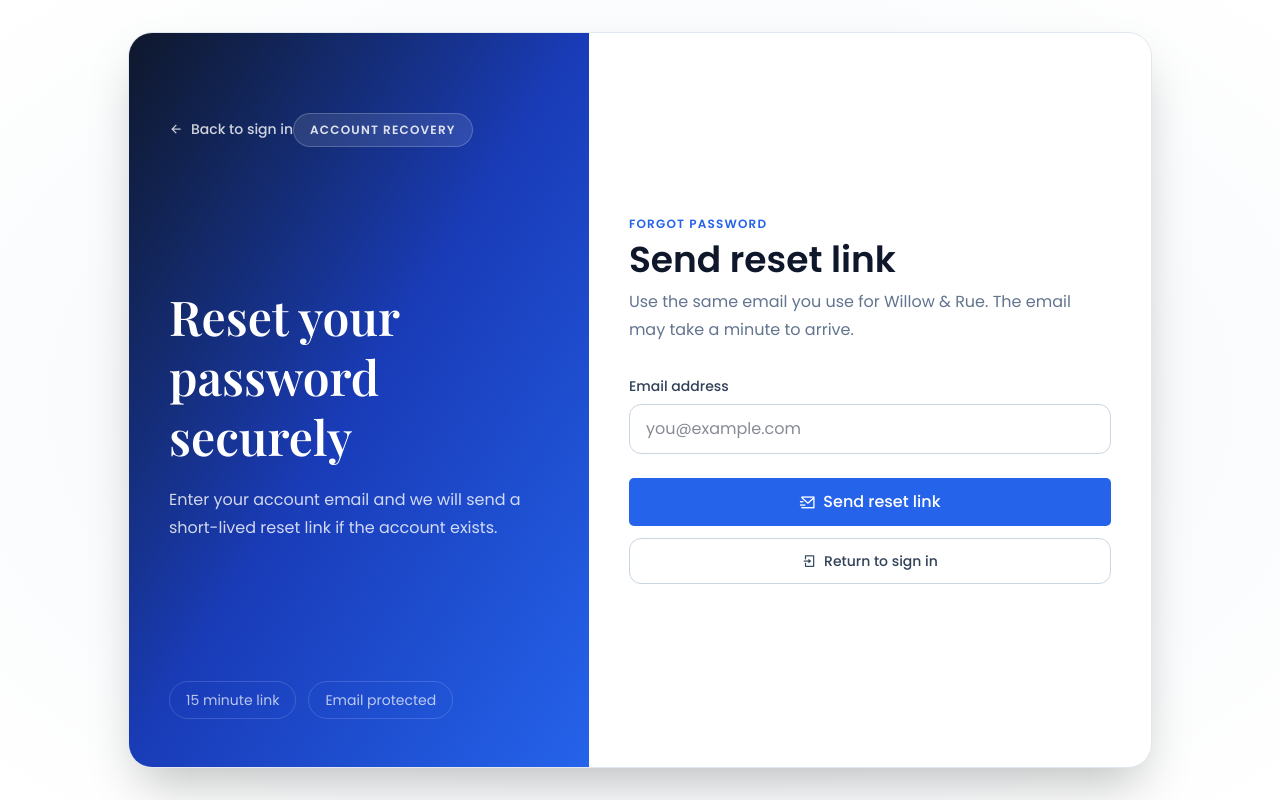
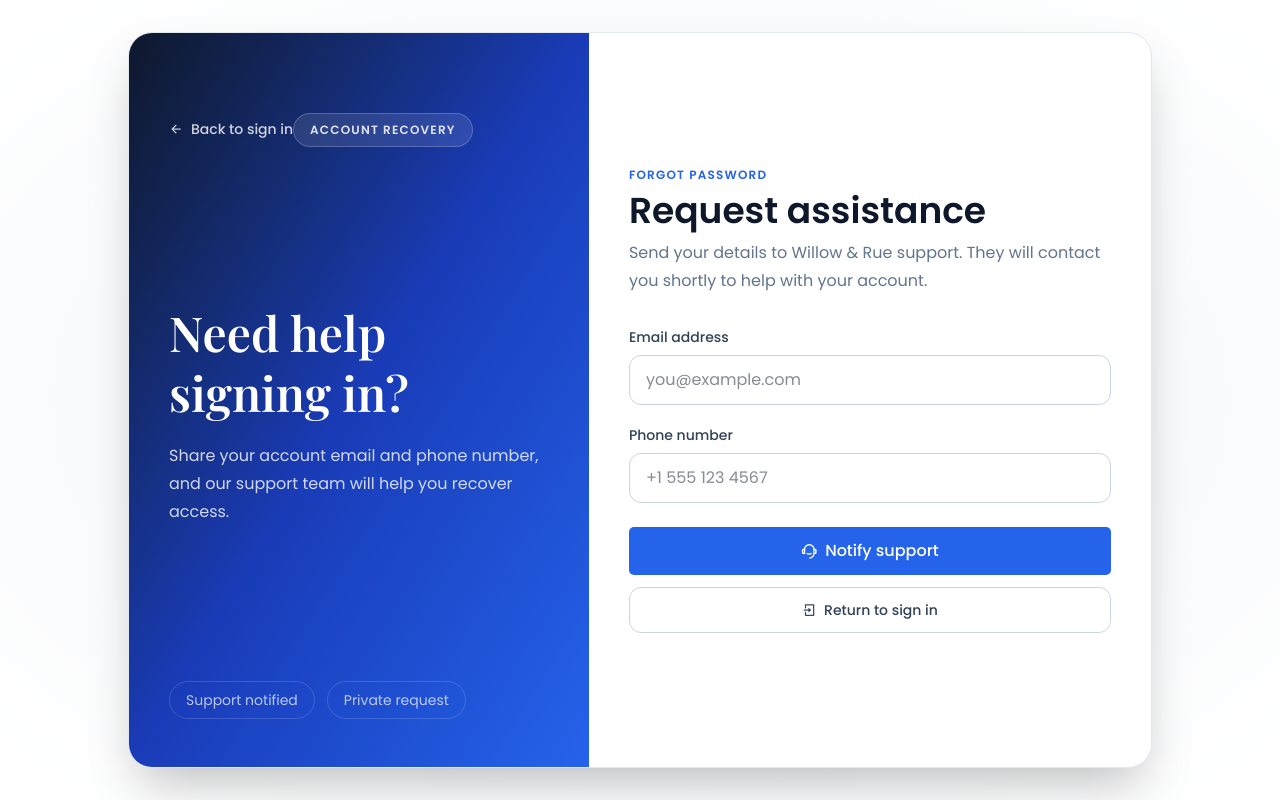
Before and after one commit to StanProgrammer/e-commerce-project, a React (Vite) app in the folder client/: page /forgot-password in a window 1280 px wide. Built offline with nearby package versions, Linux system fonts and the light colour scheme; no server answers.

Commit message:
Changed Forgot Password

```diff
--- a/client/src/components/ForgotPassword.jsx
+++ b/client/src/components/ForgotPassword.jsx
@@ -18,30 +18,61 @@ const getEmailError = (email) => {
   return "";
 };
 
+const getPhoneError = (phone) => {
+  const value = phone.trim();
+
+  if (!value) {
+    return "Phone number is required.";
+  }
+
+  if (!/^[+()\-\s.\d]{7,20}$/.test(value)) {
+    return "Enter a valid phone number.";
+  }
+
+  return "";
+};
+
 export default function ForgotPassword() {
-  const [email, setEmail] = useState("");
-  const [error, setError] = useState("");
+  const [form, setForm] = useState({ email: "", phone: "" });
+  const [errors, setErrors] = useState({});
   const [isSent, setIsSent] = useState(false);
   const emailRef = useRef(null);
+  const phoneRef = useRef(null);
   const [forgotPassword, { isLoading }] = useForgotPasswordMutation();
+
+  const updateField = (field, value) => {
+    setForm((current) => ({ ...current, [field]: value }));
+    setErrors((current) => ({ ...current, [field]: "" }));
+  };
 
   const handleSubmit = async (event) => {
     event.preventDefault();
 
-    const nextError = getEmailError(email);
-    setError(nextError);
+    const nextErrors = {
+      email: getEmailError(form.email),
+      phone: getPhoneError(form.phone),
+    };
+    const hasErrors = Object.values(nextErrors).some(Boolean);
+    setErrors(nextErrors);
 
-    if (nextError) {
-      emailRef.current?.focus();
+    if (hasErrors) {
+      if (nextErrors.email) {
+        emailRef.current?.focus();
+      } else {
+        phoneRef.current?.focus();
+      }
       return;
     }
 
     try {
-      const response = await forgotPassword({ email: email.trim().toLowerCase() }).unwrap();
+      const response = await forgotPassword({
+        email: form.email.trim().toLowerCase(),
+        phone: form.phone.trim(),
+      }).unwrap();
       setIsSent(true);
-      toast.success(response.message || "Check your email for a reset link.");
+      toast.success(response.message || "Support has been notified.");
     } catch (err) {
-      toast.error(getApiErrorMessage(err, "We could not send the reset email. Please try again."));
+      toast.error(getApiErrorMessage(err, "We could not notify support right now. Please try again."));
     }
   };
 
@@ -66,16 +97,16 @@ export default function ForgotPassword() {
             className="relative my-10 max-w-xl lg:my-0"
           >
             <h1 className="text-4xl leading-tight font-semibold sm:text-5xl" style={{ fontFamily: "var(--font-header)" }}>
-              Reset your password securely
+              Need help signing in?
             </h1>
             <p className="mt-5 max-w-lg text-sm leading-7 text-white/80 sm:text-base">
-              Enter your account email and we will send a short-lived reset link if the account exists.
+              Share your account email and phone number, and our support team will help you recover access.
             </p>
           </motion.div>
 
           <div className="relative flex flex-wrap gap-3 text-sm text-white/70">
-            <span className="rounded-full border border-white/15 px-4 py-2">15 minute link</span>
-            <span className="rounded-full border border-white/15 px-4 py-2">Email protected</span>
+            <span className="rounded-full border border-white/15 px-4 py-2">Support notified</span>
+            <span className="rounded-full border border-white/15 px-4 py-2">Private request</span>
           </div>
         </div>
 
@@ -90,15 +121,15 @@ export default function ForgotPassword() {
           >
             <div className="mb-8">
               <p className="mb-2 text-xs font-semibold uppercase tracking-widest text-primary">Forgot Password</p>
-              <h2 className="text-3xl font-semibold text-slate-900 sm:text-4xl">Send reset link</h2>
+              <h2 className="text-3xl font-semibold text-slate-900 sm:text-4xl">Request assistance</h2>
               <p className="mt-2 text-sm leading-7 text-slate-500 sm:text-base">
-                Use the same email you use for Willow & Rue. The email may take a minute to arrive.
+                Send your details to Willow & Rue support. They will contact you shortly to help with your account.
               </p>
             </div>
 
             {isSent && (
               <div className="mb-5 rounded-2xl border border-green-200 bg-green-50 px-4 py-3 text-sm leading-6 text-green-800">
-                If an account exists for that email, a reset link has been sent. Check your inbox and spam folder.
+                Your request has been sent. Our support team has been notified and will contact you shortly.
               </div>
             )}
 
@@ -109,21 +140,41 @@ export default function ForgotPassword() {
                 id="forgot-email"
                 name="email"
                 type="email"
-                value={email}
-                onChange={(event) => {
-                  setEmail(event.target.value);
-                  setError("");
-                }}
+                value={form.email}
+                onChange={(event) => updateField("email", event.target.value)}
                 placeholder="you@example.com"
                 className={`w-full rounded-xl border px-4 py-3 text-slate-900 outline-none transition focus:border-primary ${
-                  error ? "border-red-400 bg-red-50" : "border-slate-300 bg-white"
+                  errors.email ? "border-red-400 bg-red-50" : "border-slate-300 bg-white"
                 }`}
-                aria-invalid={!!error}
-                aria-describedby={error ? "forgot-email-error" : undefined}
+                aria-invalid={!!errors.email}
+                aria-describedby={errors.email ? "forgot-email-error" : undefined}
               />
-              {error && (
+              {errors.email && (
                 <p id="forgot-email-error" className="mt-2 text-xs text-red-600">
-                  {error}
+                  {errors.email}
+                </p>
+              )}
+            </label>
+
+            <label className="mt-5 block">
+              <span className="mb-2 block text-sm font-medium text-slate-700">Phone number</span>
+              <input
+                ref={phoneRef}
+                id="forgot-phone"
+                name="phone"
+                type="tel"
+                value={form.phone}
+                onChange={(event) => updateField("phone", event.target.value)}
+                placeholder="+1 555 123 4567"
+                className={`w-full rounded-xl border px-4 py-3 text-slate-900 outline-none transition focus:border-primary ${
+                  errors.phone ? "border-red-400 bg-red-50" : "border-slate-300 bg-white"
+                }`}
+                aria-invalid={!!errors.phone}
+                aria-describedby={errors.phone ? "forgot-phone-error" : undefined}
+              />
+              {errors.phone && (
+                <p id="forgot-phone-error" className="mt-2 text-xs text-red-600">
+                  {errors.phone}
                 </p>
               )}
             </label>
@@ -134,8 +185,8 @@ export default function ForgotPassword() {
                 disabled={isLoading}
                 className="btn inline-flex w-full items-center justify-center gap-2 rounded-xl py-3 disabled:cursor-not-allowed disabled:opacity-70"
               >
-                {isLoading ? <i className="ri-loader-4-line animate-spin"></i> : <i className="ri-mail-send-line"></i>}
-                {isLoading ? "Sending link..." : "Send reset link"}
+                {isLoading ? <i className="ri-loader-4-line animate-spin"></i> : <i className="ri-customer-service-2-line"></i>}
+                {isLoading ? "Notifying support..." : "Notify support"}
               </button>
 
               <Link
```
Also changed, not shown: 2 other files (tests, documents, lock files or other folders).
